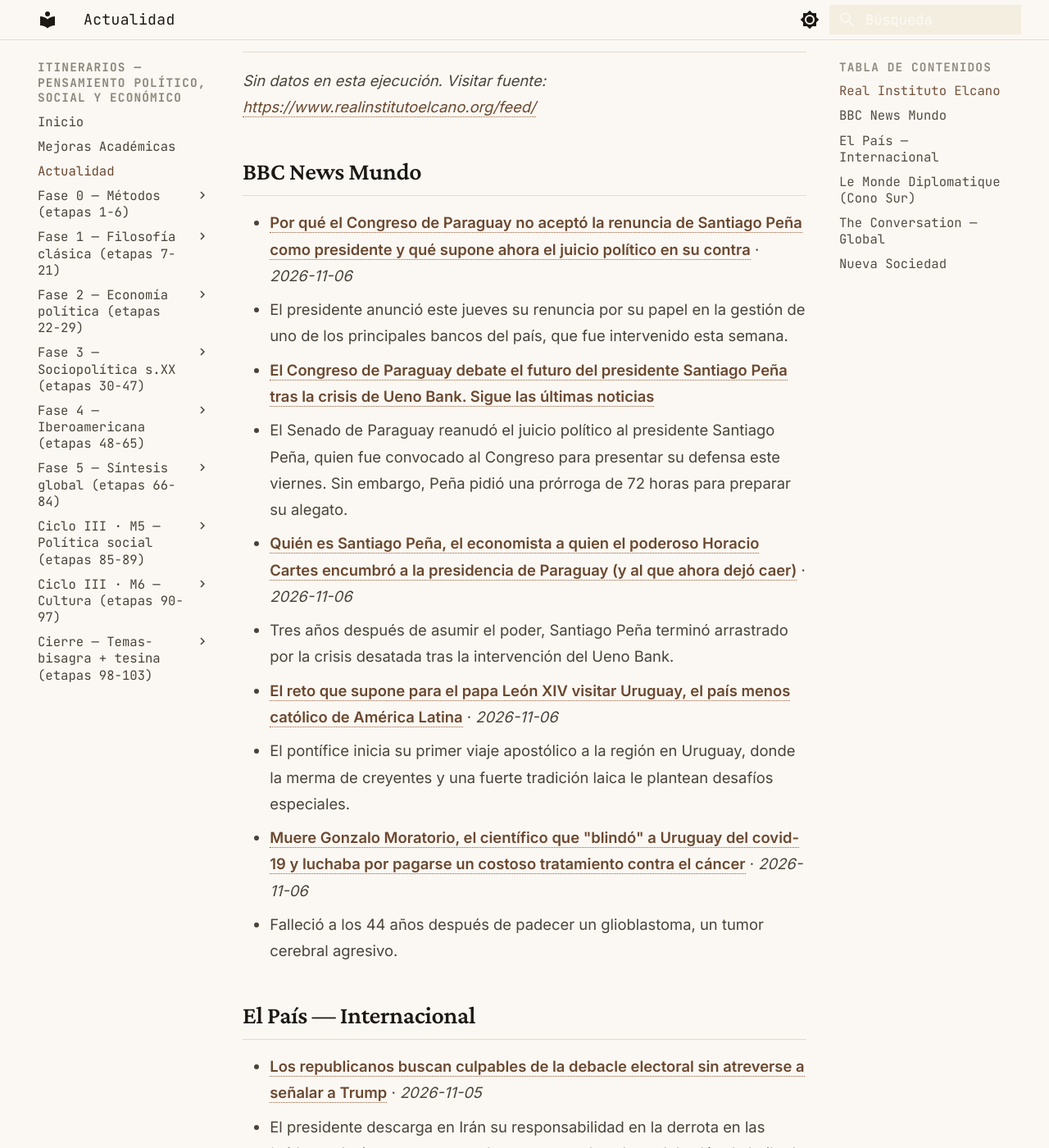
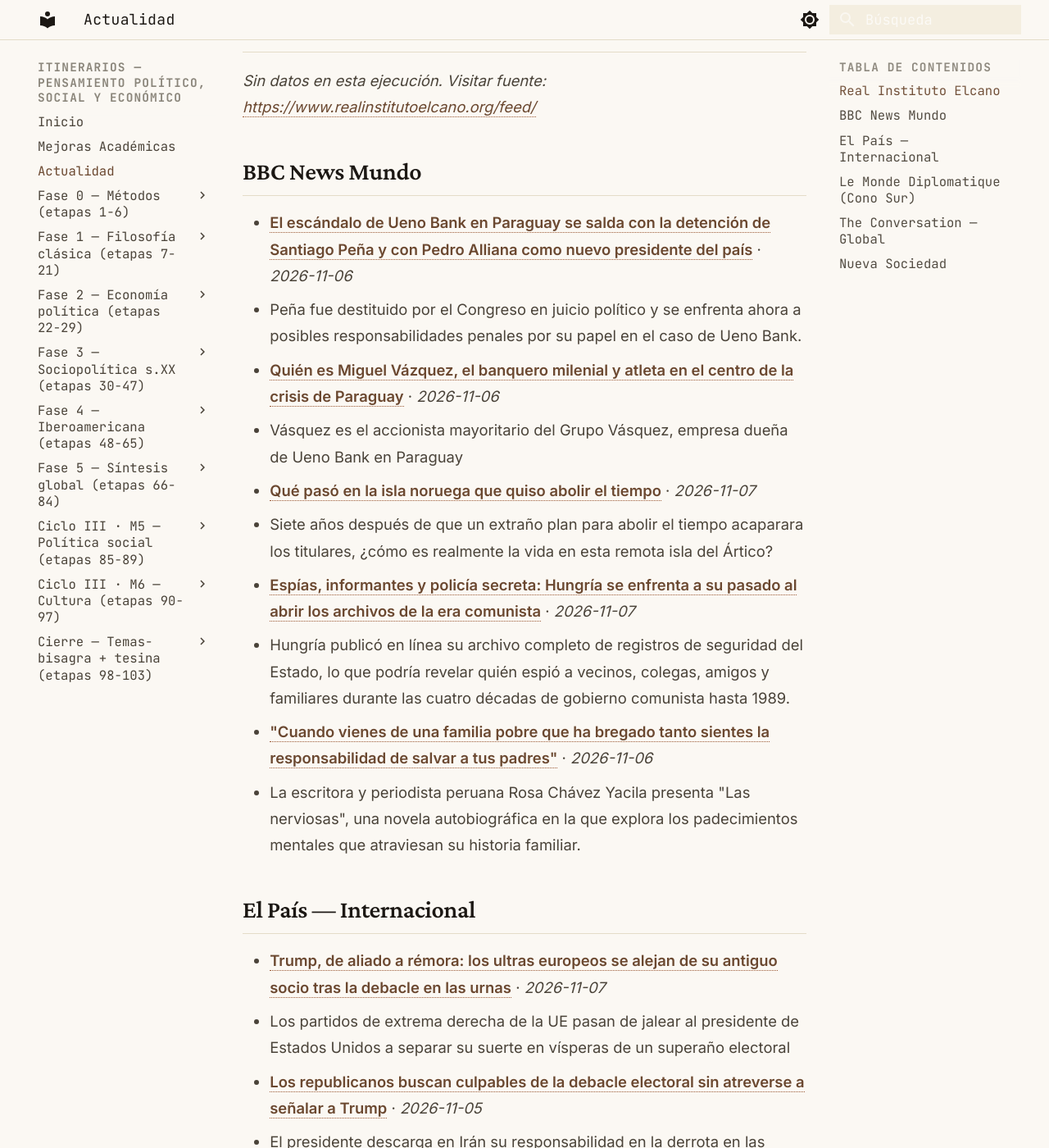
Before and after one commit to MrSpagVi/Curso, an MkDocs documentation site: the page built from docs/actualidad.md, in a window 1280 px wide and 1400 px high, scrolled down 643 px. Shown: the whole window at 82% size. Built offline with MkDocs 1.6.1 and Material for MkDocs 9.7.7, drawn with Linux system fonts in a browser that asks for light colours; some of the changed text lies outside the part shown.

Commit message:
auto: actualidad 2026-11-07

```diff
--- a/docs/actualidad.md
+++ b/docs/actualidad.md
@@ -6,7 +6,7 @@ title: Actualidad
 
 Últimos titulares de fuentes que dictan agenda en ciencia política y geopolítica. Actualizado automáticamente cada día (vía GitHub Actions).
 
-_Última actualización: 2026-11-06 13:29 UTC_
+_Última actualización: 2026-11-07 12:09 UTC_
 
 !!! tip "Ritual mensual — #actualidad"
     El último sábado de cada mes: agarrá **un** titular de los de abajo y escribí **300 palabras** aplicándole **2 autores** del último mes que leíste. ¿Qué diría cada uno? ¿En qué chocan? No resumas la noticia — usala como caso para pensar con las herramientas que venís construyendo. Guardá el texto con el tag `#actualidad` en tu sistema de notas. Esto convierte la teoría en criterio sobre la coyuntura: el objetivo del plan no es citar a Maquiavelo, es leer el presente con él.
@@ -17,25 +17,25 @@ _Sin datos en esta ejecución. Visitar fuente: [https://www.realinstitutoelcano.
 
 ## BBC News Mundo
 
-- **[Por qué el Congreso de Paraguay no aceptó la renuncia de Santiago Peña como presidente y qué supone ahora el juicio político en su contra](https://www.bbc.com/mundo/articles/crwyddpl789do?at_medium=RSS&at_campaign=rss)** · *2026-11-06*
-  - El presidente anunció este jueves su renuncia por su papel en la gestión de uno de los principales bancos del país, que fue intervenido esta semana.
-- **[El Congreso de Paraguay debate el futuro del presidente Santiago Peña tras la crisis de Ueno Bank. Sigue las últimas noticias](https://www.bbc.co.uk/mundo/live/c54g11vvvemkt?at_medium=RSS&at_campaign=rss)**
-  - El Senado de Paraguay reanudó el juicio político al presidente Santiago Peña, quien fue convocado al Congreso para presentar su defensa este viernes. Sin embargo, Peña pidió una prórroga de 72 horas para preparar su alegato.
-- **[Quién es Santiago Peña, el economista a quien el poderoso Horacio Cartes encumbró a la presidencia de Paraguay (y al que ahora dejó caer)](https://www.bbc.com/mundo/articles/cwe9le9yyzrzo?at_medium=RSS&at_campaign=rss)** · *2026-11-06*
-  - Tres años después de asumir el poder, Santiago Peña terminó arrastrado por la crisis desatada tras la intervención del Ueno Bank.
-- **[El reto que supone para el papa León XIV visitar Uruguay, el país menos católico de América Latina](https://www.bbc.com/mundo/articles/ck7vpp3y5nypo?at_medium=RSS&at_campaign=rss)** · *2026-11-06*
-  - El pontífice inicia su primer viaje apostólico a la región en Uruguay, donde la merma de creyentes y una fuerte tradición laica le plantean desafíos especiales.
-- **[Muere Gonzalo Moratorio, el científico que "blindó" a Uruguay del covid-19 y luchaba por pagarse un costoso tratamiento contra el cáncer](https://www.bbc.com/mundo/articles/c674ppz944jxo?at_medium=RSS&at_campaign=rss)** · *2026-11-06*
-  - Falleció a los 44 años después de padecer un glioblastoma, un tumor cerebral agresivo.
+- **[El escándalo de Ueno Bank en Paraguay se salda con la detención de Santiago Peña y con Pedro Alliana como nuevo presidente del país](https://www.bbc.com/mundo/articles/cwkg55edm8r7o?at_medium=RSS&at_campaign=rss)** · *2026-11-06*
+  - Peña fue destituido por el Congreso en juicio político y se enfrenta ahora a posibles responsabilidades penales por su papel en el caso de Ueno Bank.
+- **[Quién es Miguel Vázquez, el banquero milenial y atleta en el centro de la crisis de Paraguay](https://www.bbc.com/mundo/articles/cwzd6684mgv5o?at_medium=RSS&at_campaign=rss)** · *2026-11-06*
+  - Vásquez es el accionista mayoritario del Grupo Vásquez, empresa dueña de Ueno Bank en Paraguay
+- **[Qué pasó en la isla noruega que quiso abolir el tiempo](https://www.bbc.com/mundo/articles/cmx2dxe1513jo?at_medium=RSS&at_campaign=rss)** · *2026-11-07*
+  - Siete años después de que un extraño plan para abolir el tiempo acaparara los titulares, ¿cómo es realmente la vida en esta remota isla del Ártico?
+- **[Espías, informantes y policía secreta: Hungría se enfrenta a su pasado al abrir los archivos de la era comunista](https://www.bbc.com/mundo/articles/c6reyrrp39qqo?at_medium=RSS&at_campaign=rss)** · *2026-11-07*
+  - Hungría publicó en línea su archivo completo de registros de seguridad del Estado, lo que podría revelar quién espió a vecinos, colegas, amigos y familiares durante las cuatro décadas de gobierno comunista hasta 1989.
+- **["Cuando vienes de una familia pobre que ha bregado tanto sientes la responsabilidad de salvar a tus padres"](https://www.bbc.com/mundo/articles/c5398ejlw7jro?at_medium=RSS&at_campaign=rss)** · *2026-11-06*
+  - La escritora y periodista peruana Rosa Chávez Yacila presenta "Las nerviosas", una novela autobiográfica en la que explora los padecimientos mentales que atraviesan su historia familiar.
 
 ## El País — Internacional
 
+- **[Trump, de aliado a rémora: los ultras europeos se alejan de su antiguo socio tras la debacle en las urnas](https://elpais.com/internacional/2026-11-07/trump-de-aliado-a-remora-los-ultras-europeos-se-alejan-de-su-antiguo-socio-tras-la-debacle-en-las-urnas.html)** · *2026-11-07*
+  - Los partidos de extrema derecha de la UE pasan de jalear al presidente de Estados Unidos a separar su suerte en vísperas de un superaño electoral
 - **[Los republicanos buscan culpables de la debacle electoral sin atreverse a señalar a Trump](https://elpais.com/us/2026-11-04/los-republicanos-buscan-culpables-de-la-debacle-electoral-sin-atreverse-a-senalar-a-trump.html)** · *2026-11-05*
   - El presidente descarga en Irán su responsabilidad en la derrota en las ‘midterms’ mientras presume de avances en las obras del salón de baile de la Casa Blanca
-- **[¿Y ahora qué? Demócratas y republicanos empiezan a diseñar sus estrategias tras el vuelco electoral](https://elpais.com/us/2026-11-04/y-ahora-que-democratas-y-republicanos-empiezan-a-disenar-sus-estrategias-tras-el-vuelco-electoral.html)** · *2026-11-04*
-  - Trump coquetea con vetar las medidas de sus rivales; la nueva mayoría, con investigaciones a los miembros del gobierno
-- **[Varios aviones en vuelos europeos reciben nuevas amenazas de bomba](https://elpais.com/internacional/2026-11-06/varios-aviones-en-vuelos-europeos-reciben-nuevas-alertas-de-bomba.html)** · *2026-11-06*
-  - Francia, Dinamarca, República Checa y Portugal registran nuevos avisos de artefactos en aparatos con origen o destino en sus aeropuertos
+- **[El presidente de Paraguay, Santiago Peña, destituido y detenido por presunta corrupción](https://elpais.com/america/2026-11-06/santiago-pena-destituido-por-el-congreso-como-presidente-de-paraguay.html)** · *2026-11-06*
+  - El Senado aprueba con los votos de todos los legisladores del oficialismo la muerte política del mandatario, alcanzado por un escándalo financiero. El vicepresidente Pedro Alliana es juramentado como nuevo jefe de Estado
 - **[Europa ante la debacle trumpista](https://elpais.com/internacional/2026-11-06/europa-ante-la-debacle-trumpista.html)** · *2026-11-06*
   - La derrota republicana en las elecciones de medio mandato puede parecer un espejismo si se fijan los ojos en el horizonte electoral de la UE
 - **[El espejo de Narciso se ha roto](https://elpais.com/us/2026-11-04/el-espejo-de-narciso-se-ha-roto.html)** · *2026-11-04*
@@ -47,16 +47,16 @@ _Sin datos en esta ejecución. Visitar fuente: [https://www.eldiplo.org/feed/](h
 
 ## The Conversation — Global
 
-- **[AI could transform mathematics, but humans will still need to be in the loop](https://theconversation.com/ai-could-transform-mathematics-but-humans-will-still-need-to-be-in-the-loop-294982)** · *2026-11-06*
-  - AI solutions to longstanding maths problems have sent shockwaves through the mathematics community.
-- **[This weightlifting technique can help older adults stay fit and independent as they age](https://theconversation.com/this-weightlifting-technique-can-help-older-adults-stay-fit-and-independent-as-they-age-294751)** · *2026-11-06*
-  - Muscle power fades faster than strength as we age. One small change to how you lift could help.
-- **[Young people turned out in near-record numbers for the 2026 midterms, with the economy top of their minds](https://theconversation.com/young-people-turned-out-in-near-record-numbers-for-the-2026-midterms-with-the-economy-top-of-their-minds-295947)** · *2026-11-06*
-  - Whether they went to college or not, young voters heavily favored Democrats.
-- **[What C.S. Lewis said about Narnia’s most famous character: the Jesus-like lion Aslan](https://theconversation.com/what-c-s-lewis-said-about-narnias-most-famous-character-the-jesus-like-lion-aslan-294140)** · *2026-11-06*
-  - Some Narnia fans are up in arms about Netflix’s upcoming adaptation of ‘The Magician’s Nephew,’ directed by Greta Gerwig.
-- **[I’m an athletic trainer – here’s how to know when kids sports are too intense](https://theconversation.com/im-an-athletic-trainer-heres-how-to-know-when-kids-sports-are-too-intense-293479)** · *2026-11-06*
-  - It can be tempting to ratchet up training intensity for kids in youth sports, but focusing on fun and letting them lead the way may ultimately be more rewarding.
+- **[NZ’s next government hangs in the balance: 2026 election results at a glance](https://theconversation.com/nzs-next-government-hangs-in-the-balance-2026-election-results-at-a-glance-295556)** · *2026-11-07*
+  - Provisional results suggest a parliamentary overhang of nine seats, which means a majority requires 66 seats.
+- **[A knife-edge result, 3 possible outcomes: what comes next after NZ’s election?](https://theconversation.com/a-knife-edge-result-3-possible-outcomes-what-comes-next-after-nzs-election-295557)** · *2026-11-07*
+  - With special votes still to come, three possible scenarios could determine who governs NZ – and whether Christopher Luxon or Chris Hipkins becomes prime minister.
+- **[10 years after Leonard Cohen’s passing, his grappling with the divine lives on](https://theconversation.com/10-years-after-leonard-cohens-passing-his-grappling-with-the-divine-lives-on-295955)** · *2026-11-06*
+  - There’s material in Cohen’s contemporary psalms for every human experience, including lament, complaint, joy, doubt, adoration and desperation.
+- **[Pope Leo’s trip is a homecoming to Peru – where debate over liberation theology roiled the church during his early years as a priest](https://theconversation.com/pope-leos-trip-is-a-homecoming-to-peru-where-debate-over-liberation-theology-roiled-the-church-during-his-early-years-as-a-priest-294299)** · *2026-11-06*
+  - Pope Leo’s November 2026 trip to Latin America will bring him back to Peru, where he served as a priest and bishop for two decades.
+- **[We need to talk about Meta: Political interference and interests in the Brazilian elections](https://theconversation.com/we-need-to-talk-about-meta-political-interference-and-interests-in-the-brazilian-elections-296102)** · *2026-11-06*
+  - The company’s actions show that, above users’ rights, public interest, and democracy itself, prevails its economic interests and the maximization of their profits
 
 ## Nueva Sociedad
 
```
